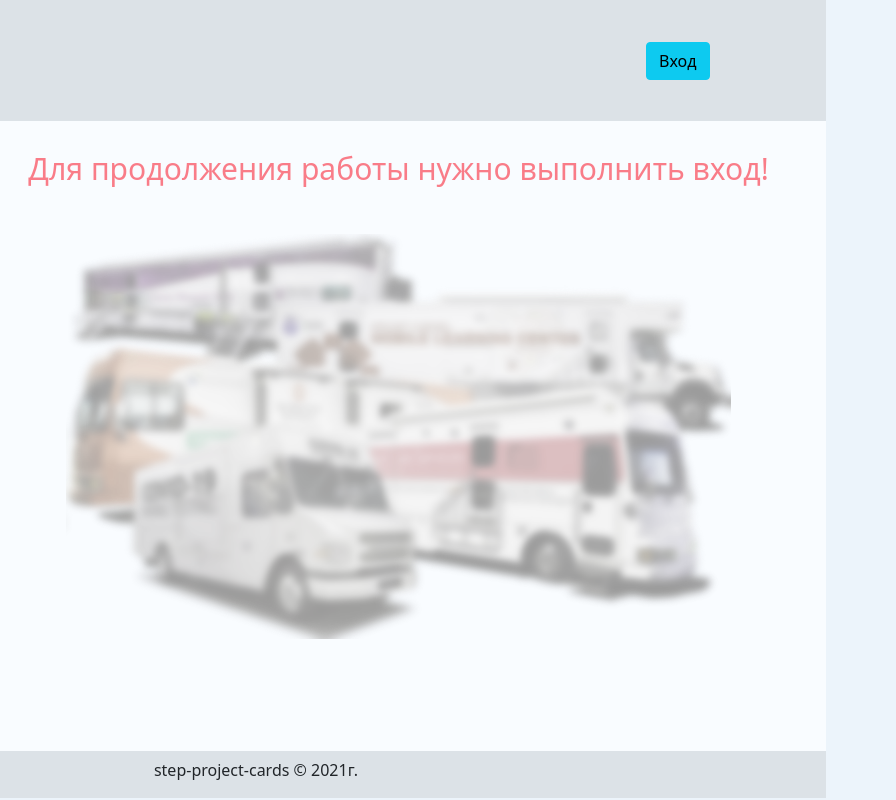
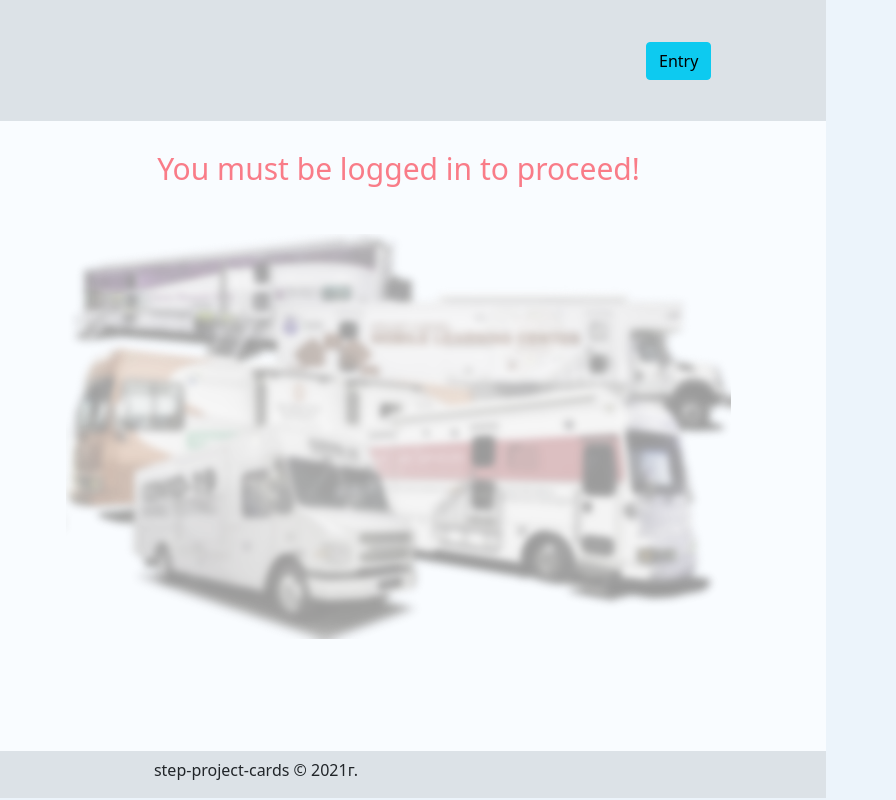
Before and after one commit to maksimLobachevskiy/step-project-cards, a website built with Parcel: page index.html in a window 1280 px wide. Shown: the full height of the page, 384-1280 px from the left. Built offline with nearby package versions, Linux system fonts and the light colour scheme.

Commit message:
fix layout

```diff
--- a/index.html
+++ b/index.html
@@ -17,7 +17,7 @@
             </div>
             <div class="col-2 header__item ">
 <!--                кнопка входа-->
-                <button type="button" class="btn btn-info">Вход</button>
+                <button type="button" class="btn btn-info">Entry</button>
             </div>
         </div>
     </div>
@@ -33,7 +33,7 @@
 <!--            рендерим содержымое id="content"-->
             <div class="col-9 content" id="content">
                 <div class="d-flex justify-content-center">
-                    <p class="align-middle start__text">Для продолжения работы нужно выполнить вход!</p>
+                    <p class="align-middle start__text">You must be logged in to proceed!</p>
                 </div>
 
             </div>
```
